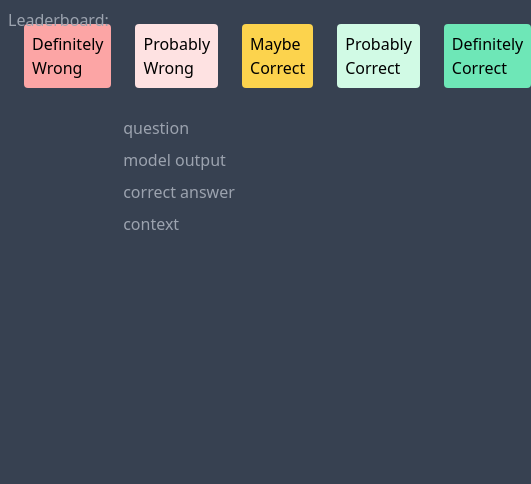
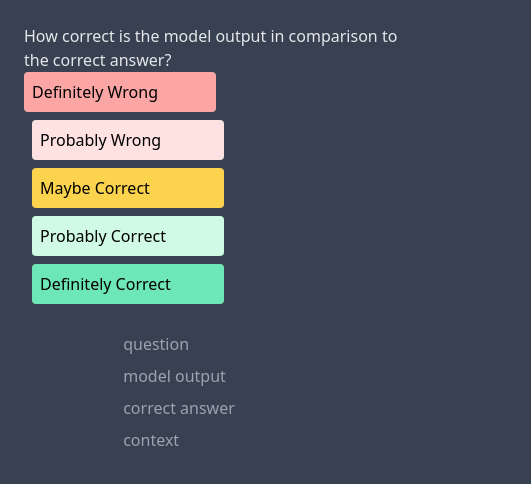
Before and after one commit to Exr0nRandomProjects/scuffed_qa_annotator, a website: page public/index.html in a window 390 px wide. Shown: the whole page, 531 px wide, since content can reach past the window. Drawn offline with nearby package versions, Linux system fonts and the light colour scheme; no server answers; files whose address does not match are found by name.

Commit message:
answer questions sequentally

```diff
--- /dev/null
+++ b/leaderboard.json
@@ -0,0 +1 @@
+{"null":71,"exr0n":60,"whimsical ruler":26,"harrison qian":5,"wandering undercurrent":4,"sassy xylophone":3}
--- a/public/index.html
+++ b/public/index.html
@@ -23,14 +23,15 @@
 
     </head>
 
-    <body class="overflow-hidden bg-gray-700">
-        <div class="z-30 w-screen m-6 flex">
-            <div id="controls" class="m-auto flex-shrink flex flex-row content-center space-x-6">
-                <div class="rounded p-2 transform hover:scale-105 bg-red-300" data-value=1>Definitely Wrong</div>
-                <div class="rounded p-2 transform hover:scale-105 bg-red-100" data-value=2>Probably Wrong</div>
-                <div class="rounded p-2 transform hover:scale-105 bg-yellow-300" data-value=3>Maybe Correct</div>
-                <div class="rounded p-2 transform hover:scale-105 bg-green-100" data-value=4>Probably Correct</div>
-                <div class="rounded p-2 transform hover:scale-105 bg-green-300" data-value=5>Definitely Correct</div>
+    <body class="bg-gray-700">
+        <div class="z-30 w-screen m-6 flex flex-col">
+            <div class="m-auto flex-shrink text-gray-200">How correct is the model output in comparison to the correct answer?</div>
+            <div id="controls" class="m-auto flex-shrink flex flex-wrap flex-row items-center content-center space-x-2 space-y-2 md:space-x-6">
+                <div class="rounded p-2 h-10 w-48 transform hover:scale-105 bg-red-300" data-value=1>Definitely Wrong</div>
+                <div class="rounded p-2 h-10 w-48 transform hover:scale-105 bg-red-100" data-value=2>Probably Wrong</div>
+                <div class="rounded p-2 h-10 w-48 transform hover:scale-105 bg-yellow-300" data-value=3>Maybe Correct</div>
+                <div class="rounded p-2 h-10 w-48 transform hover:scale-105 bg-green-100" data-value=4>Probably Correct</div>
+                <div class="rounded p-2 h-10 w-48 transform hover:scale-105 bg-green-300" data-value=5>Definitely Correct</div>
             </div>
         </div>
         <div id="content" class="w-screen h-screen">
@@ -43,7 +44,7 @@
                 </table>
             </div>
         </div>
-        <div class="w-1/4 fixed top-0 left-0 h-screen p-2 text-gray-400 text-mono">
+        <div class="hidden md:block w-1/4 fixed top-0 left-0 h-screen p-2 text-gray-400 text-mono">
             Leaderboard:
             <li id="leaderboard" class="list-none p-2"></li>
         </div>
```
Also changed, not shown: index.js (+19 -8 lines).
